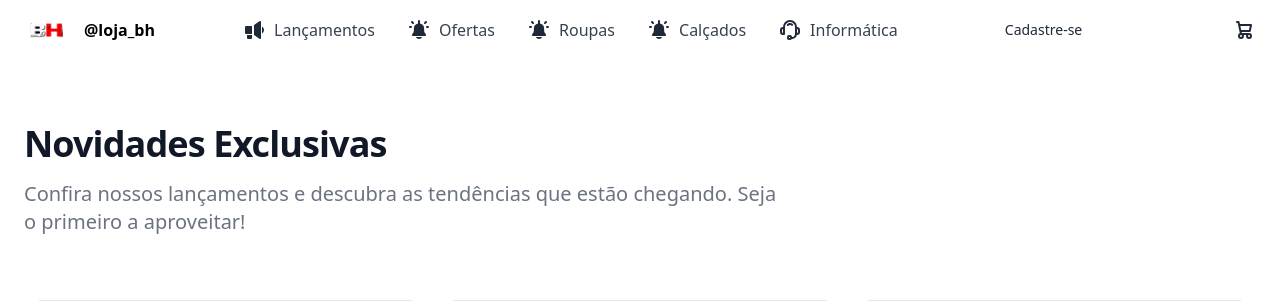
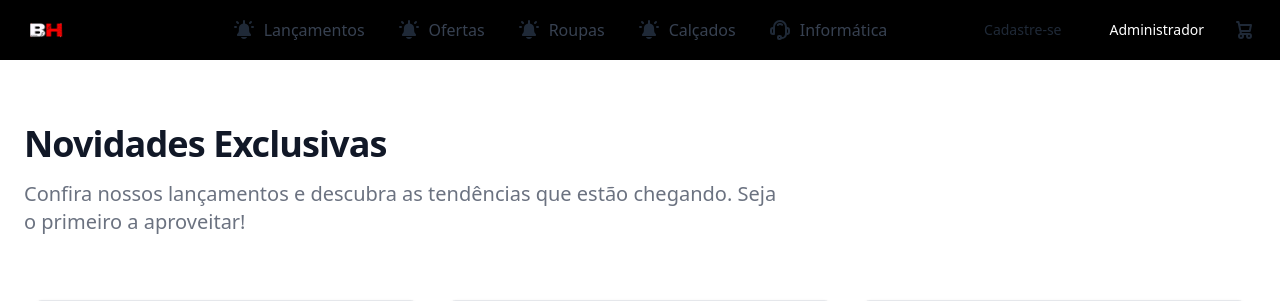
Before and after one commit to brunohro/ecommerce, a Django app: page / in a window 1280 px wide. Shown: the top 301 px of the page. Run offline with Django 5.2, Linux system fonts and the light colour scheme; data comes from the database, SQL or seed files in the repository; some libraries are stand-ins or nearby versions.

Commit message:
Corrigindo problemas de cores no header

```diff
--- a/ecommerce/templates/cabecalho.html
+++ b/ecommerce/templates/cabecalho.html
@@ -8,7 +8,7 @@
 </head>
 <body>
     <header>
-        <nav class="bg-gray-700 border-gray-200 px-4 lg:px-6 py-2.5 dark:bg-gray-700">
+        <nav class="px-4 lg:px-6 py-2.5" style="background-color: rgb(0, 0, 0)">
             <div class="flex flex-wrap justify-between items-center mx-auto max-w-screen-xl">
                 <a href="{% url "index" %}" class="flex items-center">
                     <img src="{% static 'image/logo.png' %}" class="mr-4 h-6 sm:h-9 w-11" alt="Logo" />
@@ -16,7 +16,7 @@
                 </a>
                 <div class="flex items-center lg:order-2">
                     <a href="{% url "cadastrar_cliente" %}" class="text-gray-800 dark:text-white hover:bg-gray-50 focus:ring-4 focus:ring-gray-300 font-medium rounded-lg text-sm px-4 lg:px-5 py-2 lg:py-2.5 mr-2 dark:hover:bg-gray-700 focus:outline-none dark:focus:ring-gray-800">Cadastre-se</a>
-                    <a href="#" class="text-white bg-primary-700 hover:bg-primary-800 focus:ring-4 focus:ring-primary-300 font-medium rounded-lg text-sm px-4 lg:px-5 py-2 lg:py-2.5 mr-2 dark:bg-primary-600 dark:hover:bg-primary-700 focus:outline-none dark:focus:ring-primary-800">Get started</a>
+                    <a href="#" class="text-white bg-primary-700 hover:bg-primary-800 focus:ring-4 focus:ring-primary-300 font-medium rounded-lg text-sm px-4 lg:px-5 py-2 lg:py-2.5 mr-2 dark:bg-primary-600 dark:hover:bg-primary-700 focus:outline-none dark:focus:ring-primary-800">Administrador</a>
                     <a href="{% url "carrinho" %}">
                         <svg class="w-6 h-6 text-gray-800 dark:text-white" aria-hidden="true" xmlns="http://www.w3.org/2000/svg" width="24" height="24" fill="none" viewBox="0 0 24 24">
                             <path stroke="currentColor" stroke-linecap="round" stroke-linejoin="round" stroke-width="2" d="M5 4h1.5L9 16m0 0h8m-8 0a2 2 0 1 0 0 4 2 2 0 0 0 0-4Zm8 0a2 2 0 1 0 0 4 2 2 0 0 0 0-4Zm-8.5-3h9.25L19 7H7.312"/>
@@ -32,9 +32,9 @@
                 <div class="hidden justify-between items-center w-full lg:flex lg:w-auto lg:order-1" id="mobile-menu-2">
                     <ul class="flex flex-col mt-4 font-medium lg:flex-row lg:space-x-8 lg:mt-0">
                         <li>
-                            <a href="#" class="flex gap-2 py-2 pr-4 pl-3 text-gray-700 rounded bg-primary-700 lg:bg-transparent lg:text-primary-700 lg:p-0" aria-current="page">
+                            <a href="#" class="flex gap-2 py-2 pr-4 pl-3 text-gray-700 border-b border-gray-100 hover:bg-gray-50 lg:hover:bg-transparent lg:border-0 lg:hover:text-primary-700 lg:p-0 dark:text-gray-400 lg:dark:hover:text-white dark:hover:bg-gray-700 dark:hover:text-white lg:dark:hover:bg-transparent dark:border-gray-700">
                                 <svg class="w-6 h-6 text-gray-800 dark:text-white" aria-hidden="true" xmlns="http://www.w3.org/2000/svg" width="24" height="24" fill="currentColor" viewBox="0 0 24 24">
-                                    <path fill-rule="evenodd" d="M18.458 3.11A1 1 0 0 1 19 4v16a1 1 0 0 1-1.581.814L12 16.944V7.056l5.419-3.87a1 1 0 0 1 1.039-.076ZM22 12c0 1.48-.804 2.773-2 3.465v-6.93c1.196.692 2 1.984 2 3.465ZM10 8H4a1 1 0 0 0-1 1v6a1 1 0 0 0 1 1h6V8Zm0 9H5v3a1 1 0 0 0 1 1h3a1 1 0 0 0 1-1v-3Z" clip-rule="evenodd"/>
+                                    <path d="M17.133 12.632v-1.8a5.406 5.406 0 0 0-4.154-5.262.955.955 0 0 0 .021-.106V3.1a1 1 0 0 0-2 0v2.364a.955.955 0 0 0 .021.106 5.406 5.406 0 0 0-4.154 5.262v1.8C6.867 15.018 5 15.614 5 16.807 5 17.4 5 18 5.538 18h12.924C19 18 19 17.4 19 16.807c0-1.193-1.867-1.789-1.867-4.175ZM6 6a1 1 0 0 1-.707-.293l-1-1a1 1 0 0 1 1.414-1.414l1 1A1 1 0 0 1 6 6Zm-2 4H3a1 1 0 0 1 0-2h1a1 1 0 1 1 0 2Zm14-4a1 1 0 0 1-.707-1.707l1-1a1 1 0 1 1 1.414 1.414l-1 1A1 1 0 0 1 18 6Zm3 4h-1a1 1 0 1 1 0-2h1a1 1 0 1 1 0 2ZM8.823 19a3.453 3.453 0 0 0 6.354 0H8.823Z"/>
                                 </svg>
                                 <span>Lançamentos</span>
                             </a>
--- a/ecommerce/templates/lancamentos.html
+++ b/ecommerce/templates/lancamentos.html
@@ -1,8 +1,8 @@
 {% block content %}
-<section class="bg-white dark:bg-gray-900">
+<section style="background-color: white">
         <div class="py-8 px-4 mx-auto max-w-screen-xl sm:py-16 lg:px-6">
             <div class="max-w-screen-md mb-8 lg:mb-16">
-                <h2 class="mb-4 text-4xl tracking-tight font-extrabold text-gray-900 dark:text-white">
+                <h2 class="mb-4 text-4xl tracking-tight font-extrabold text-gray-900">
                     Novidades Exclusivas
                 </h2>
                 <p class="text-gray-500 sm:text-xl dark:text-gray-400">
--- a/ecommerce/templates/ofertas.html
+++ b/ecommerce/templates/ofertas.html
@@ -1,8 +1,8 @@
 {% block content %}
-<section class="bg-white dark:bg-gray-900">
+<section style="background-color: white">
         <div class="py-8 px-4 mx-auto max-w-screen-xl sm:py-16 lg:px-6">
           <div class="max-w-screen-md mb-8 lg:mb-16">
-            <h2 class="mb-4 text-4xl tracking-tight font-extrabold text-gray-900 dark:text-white">
+            <h2 class="mb-4 text-4xl tracking-tight font-extrabold text-gray-900 ">
                 Ofertas Imperdíveis
             </h2>
             <p class="text-gray-500 sm:text-xl dark:text-gray-400">
```
